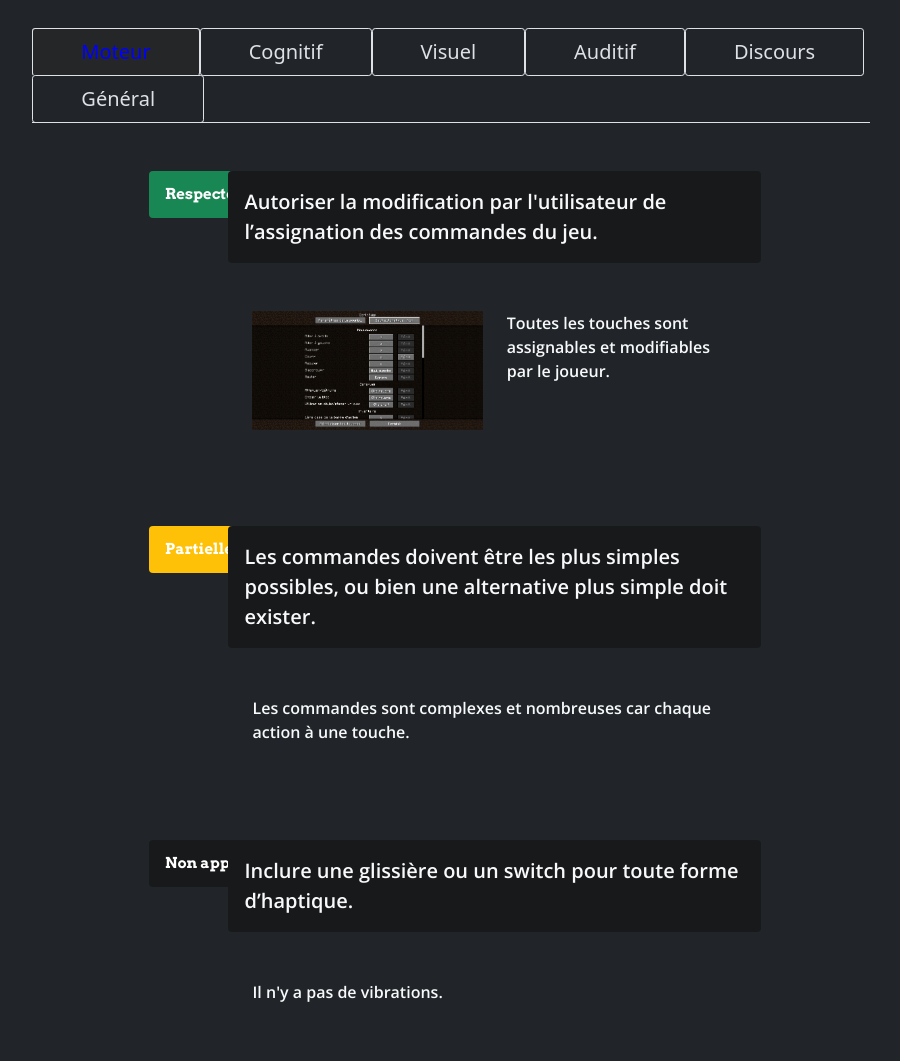
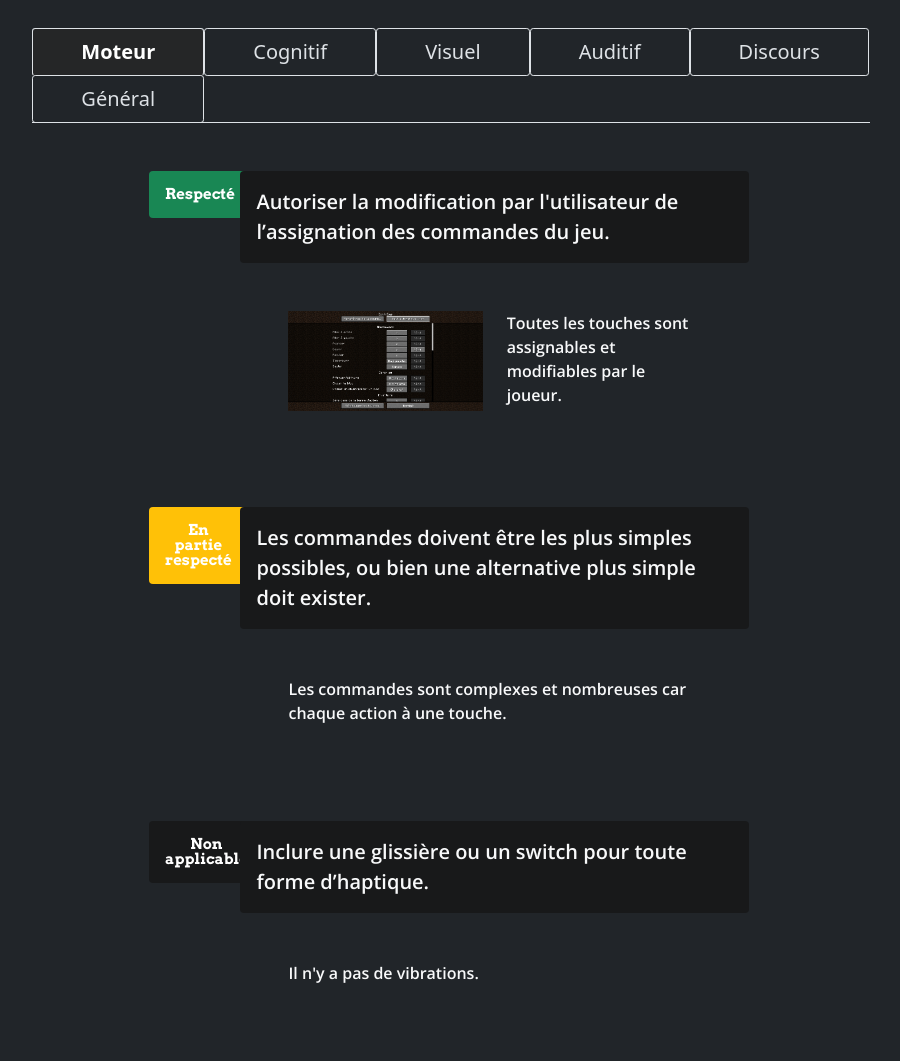
Before and after one commit to louisLasserre/WhichGameForUs, a Jekyll site: the page built from _games/minecraft.md, in a window 1280 px wide. Shown: the part 496-1557 px from the top of the page, without its empty margins (189-1089 px from the left). Built offline with Jekyll 4.4.1, drawn with Linux system fonts in a browser that asks for light colours; some of the changed text lies outside the part shown; grey boxes are pictures that could not be loaded.

Commit message:
change size

```diff
--- a/_includes/guideline.html
+++ b/_includes/guideline.html
@@ -1,18 +1,18 @@
 <div class="row mb-5 offset-md-3 ">
   <div class="col-md-1">
-    <div class="lead ">
+    <div class="lead">
       {% if include.data.note == 0 %}
-        <span class="badge bg-secondary p-3" >Non applicable</span>
+        <span class="badge bg-secondary p-3 text-wrap" >Non applicable</span>
       {% elsif include.data.note == 1 %}
-        <span class="badge bg-danger p-3">Non respecté</span>
+        <span class="badge bg-danger p-3 text-wrap">Non respecté</span>
       {% elsif include.data.note == 2 %}
-        <span class="badge bg-warning p-3">Partiellement respecté</span>
+        <span class="badge bg-warning p-3 text-wrap">En partie respecté</span>
       {% elsif include.data.note == 3 %}
-        <span class="badge bg-success p-3">Respecté</span>
+        <span class="badge bg-success p-3 text-wrap">Respecté</span>
       {% endif %}
     </div>
   </div>
-  <div class="guideline col-md-7 ">
+  <div class="guideline col-md-7 gx-5">
     <div class="lead container-fluid bg-secondary p-3 rounded">{{site.data.structure.guidelines[include.guideline]}}</div>
     <div class="container-fluid my-5" >
       <div class="row">
--- a/_layouts/default.html
+++ b/_layouts/default.html
@@ -40,7 +40,9 @@
     <main class="container-fluid">
       {{ content }}
     </main>
+
+
+
     <script src="/assets/javascripts/bootstrap.bundle.min.js"></script>
-
   </body>
 </html>
--- a/_sass/_layout.sass
+++ b/_sass/_layout.sass
@@ -4,6 +4,7 @@
 
 .nav-tabs .nav-link.active
   border-bottom-color: $body-bg !important
+  font-weight: bold
 
 
 .badge
--- a/_sass/_variables.sass
+++ b/_sass/_variables.sass
@@ -7,13 +7,9 @@ $body-bg: #252627
 $secondary: #18191A
 
 $nav-link-color: #DEE2E6
-$nav-link-hover-color: red
 $nav-tabs-link-active-color: white
-// $nav-tabs-border-width: 20 em
 
 
-$nav-link-hover-color: white
-$nav-tabs-border-color: green
-$nav-tabs-link-active-color: blue
+$nav-link-hover-color: #909599
 $nav-tabs-link-active-border-color: #DEE2E6
 $nav-tabs-border-color: #DEE2E6
```
